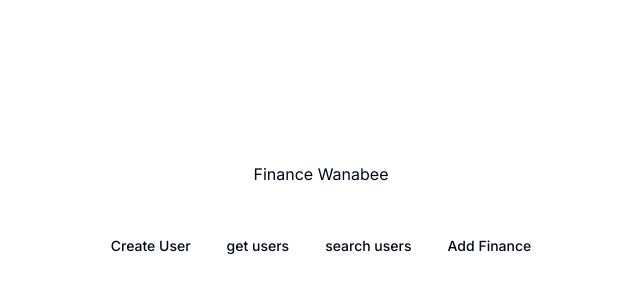
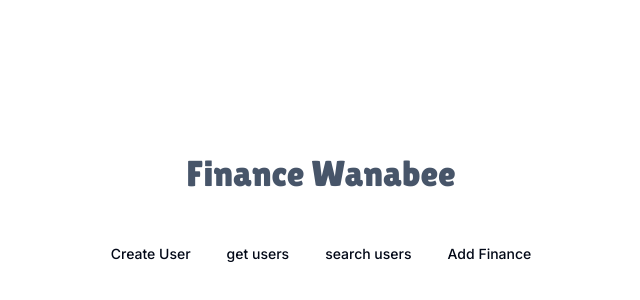
Before and after one commit to darkweb19/finance-wanabee, a Next.js app: page / in a window 1280 px wide. Shown: the part 186-486 px from the top of the page, without its empty margins (319-959 px from the left). Built offline with nearby package versions, Linux system fonts and the light colour scheme.

Commit message:
feat : font style changed on index page

```diff
--- a/app/page.tsx
+++ b/app/page.tsx
@@ -8,11 +8,21 @@ import {
 	navigationMenuTriggerStyle,
 } from "@/components/ui/navigation-menu";
 
+import { Lilita_One, Inter } from "next/font/google";
+
+export const lilita_One = Lilita_One({ weight: "400", subsets: ["latin"] });
+
+export const inter = Inter({ subsets: ["latin"] });
+
 export default function Home() {
 	return (
-		<main className="text-center h-dvh sm:h-screen flex flex-col justify-center items-center gap-10">
-			<p>Finance Wanabee</p>
-			<div className="flex gap-6">
+		<main className="text-center p-3 h-dvh sm:h-screen flex flex-col justify-center items-center gap-10">
+			<span
+				className={`${lilita_One.className} text-3xl sm:text-4xl text-slate-600`}
+			>
+				Finance Wanabee
+			</span>
+			<div>
 				<NavigationMenu>
 					<NavigationMenuList>
 						<NavigationMenuItem>
```
